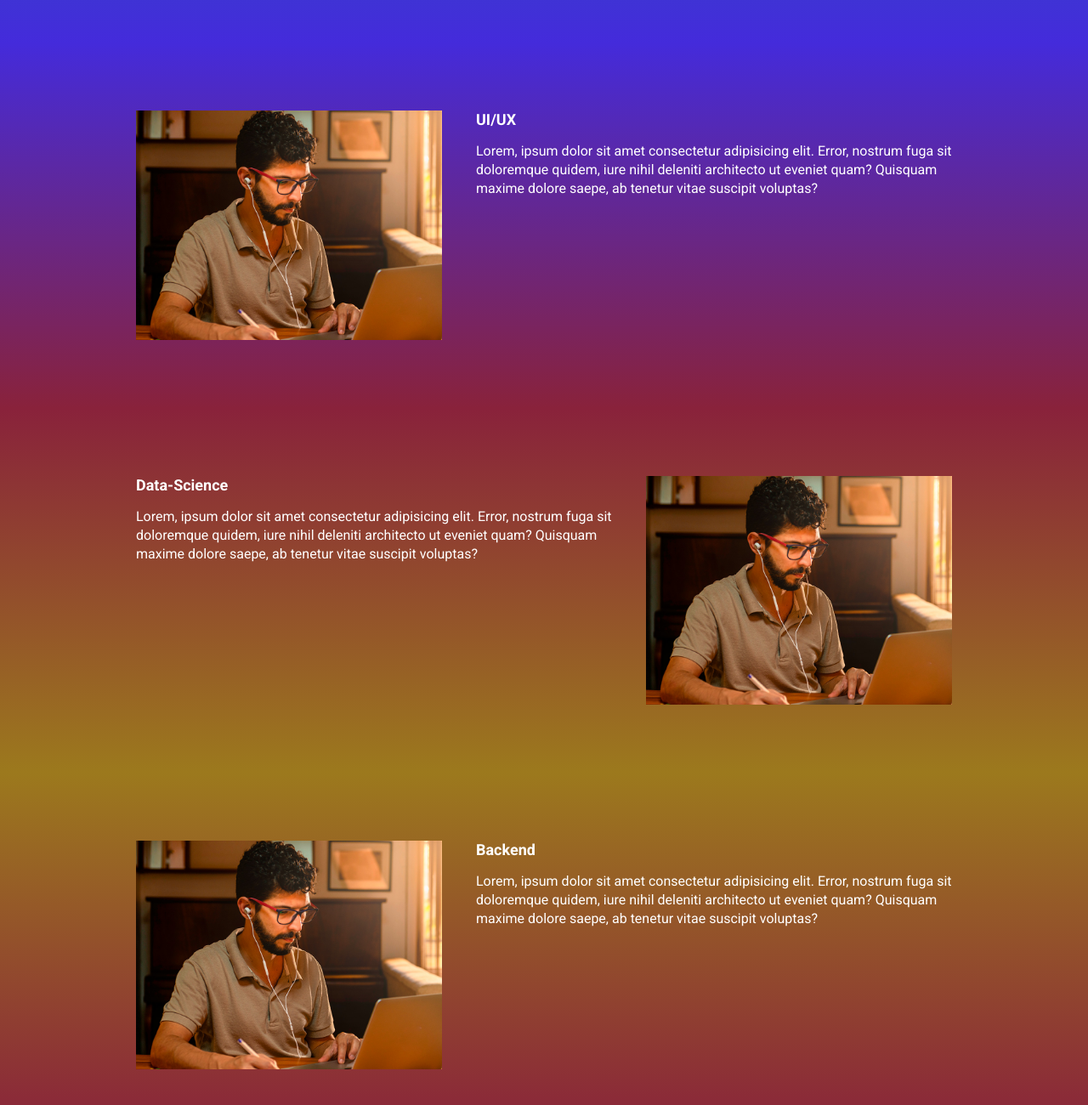
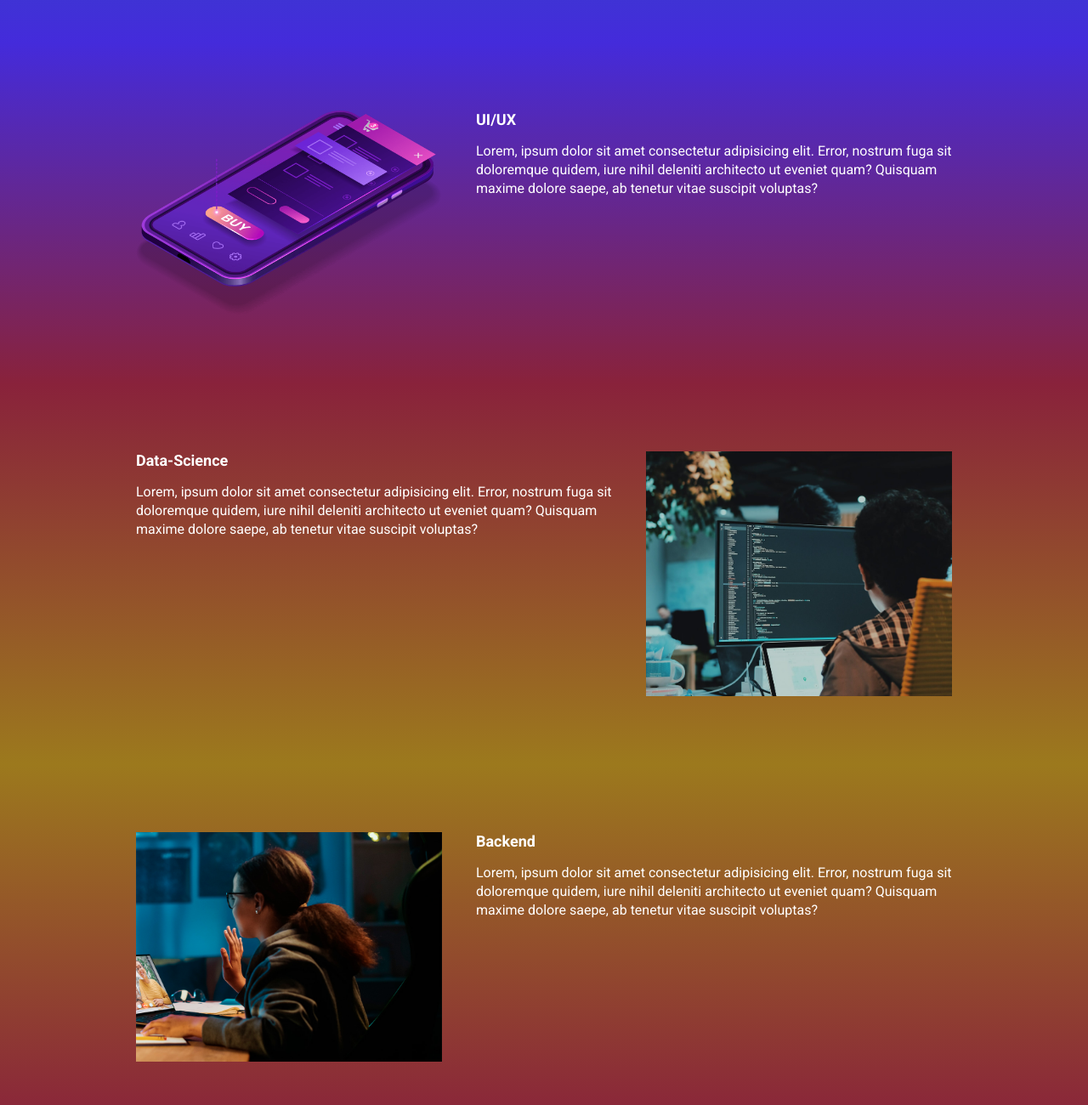
Before and after one commit to AdemiltonJr/ebac_tech_talks, a website built with Parcel: page src/index.html in a window 1280 px wide. Shown: the part 940-2240 px from the top of the page at 85% size. Built offline with nearby package versions, Linux system fonts and the light colour scheme.

Commit message:
ajustando imagens das seções

```diff
--- a/src/index.html
+++ b/src/index.html
@@ -57,7 +57,7 @@
                     Lorem, ipsum dolor sit amet consectetur adipisicing elit. Error, nostrum fuga sit doloremque quidem, iure nihil deleniti architecto ut eveniet quam? Quisquam maxime dolore saepe, ab tenetur vitae suscipit voluptas?
                 </p>
             </div>
-            <img class="event__image" src="./images/frontend.png" alt="Front-end" data-aos="fade-left">
+            <img class="event__image" src="./images/ui-ux.png" alt="Ui/Ux" data-aos="fade-left">
         </div>
     </section>
     <section class="event event--data-science">
@@ -68,7 +68,7 @@
                     Lorem, ipsum dolor sit amet consectetur adipisicing elit. Error, nostrum fuga sit doloremque quidem, iure nihil deleniti architecto ut eveniet quam? Quisquam maxime dolore saepe, ab tenetur vitae suscipit voluptas?
                 </p>
             </div>
-            <img class="event__image" src="./images/frontend.png" alt="Front-end" data-aos="fade-right">
+            <img class="event__image" src="./images/data.png" alt="Front-end" data-aos="fade-right">
         </div>
     </section>
     <section class="event event--backend event--image-left">
@@ -79,7 +79,7 @@
                     Lorem, ipsum dolor sit amet consectetur adipisicing elit. Error, nostrum fuga sit doloremque quidem, iure nihil deleniti architecto ut eveniet quam? Quisquam maxime dolore saepe, ab tenetur vitae suscipit voluptas?
                 </p>
             </div>
-            <img class="event__image" src="./images/frontend.png" alt="Front-end" data-aos="fade-left">
+            <img class="event__image" src="./images/backend.png" alt="Front-end" data-aos="fade-left">
         </div>
     </section>
 
```
